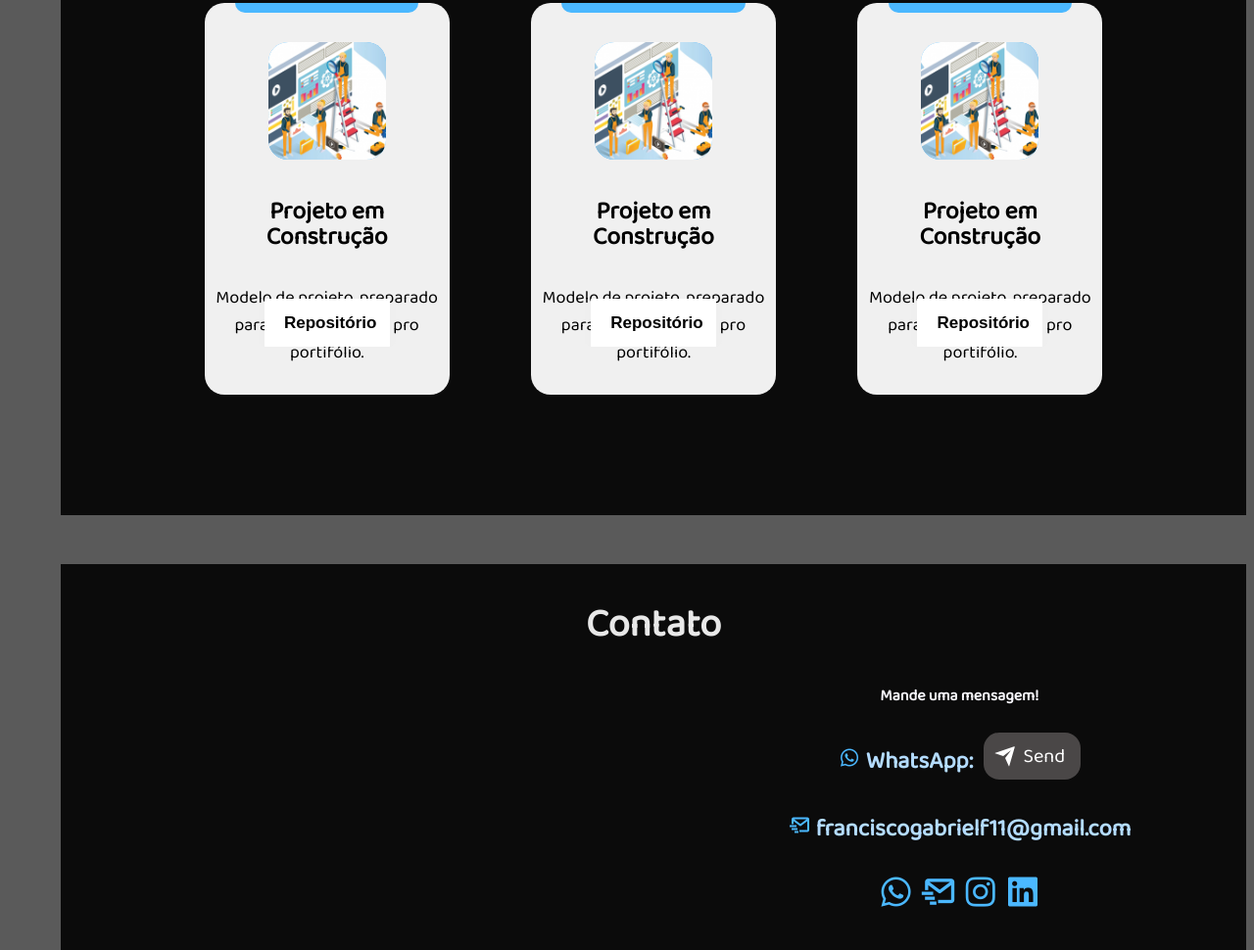
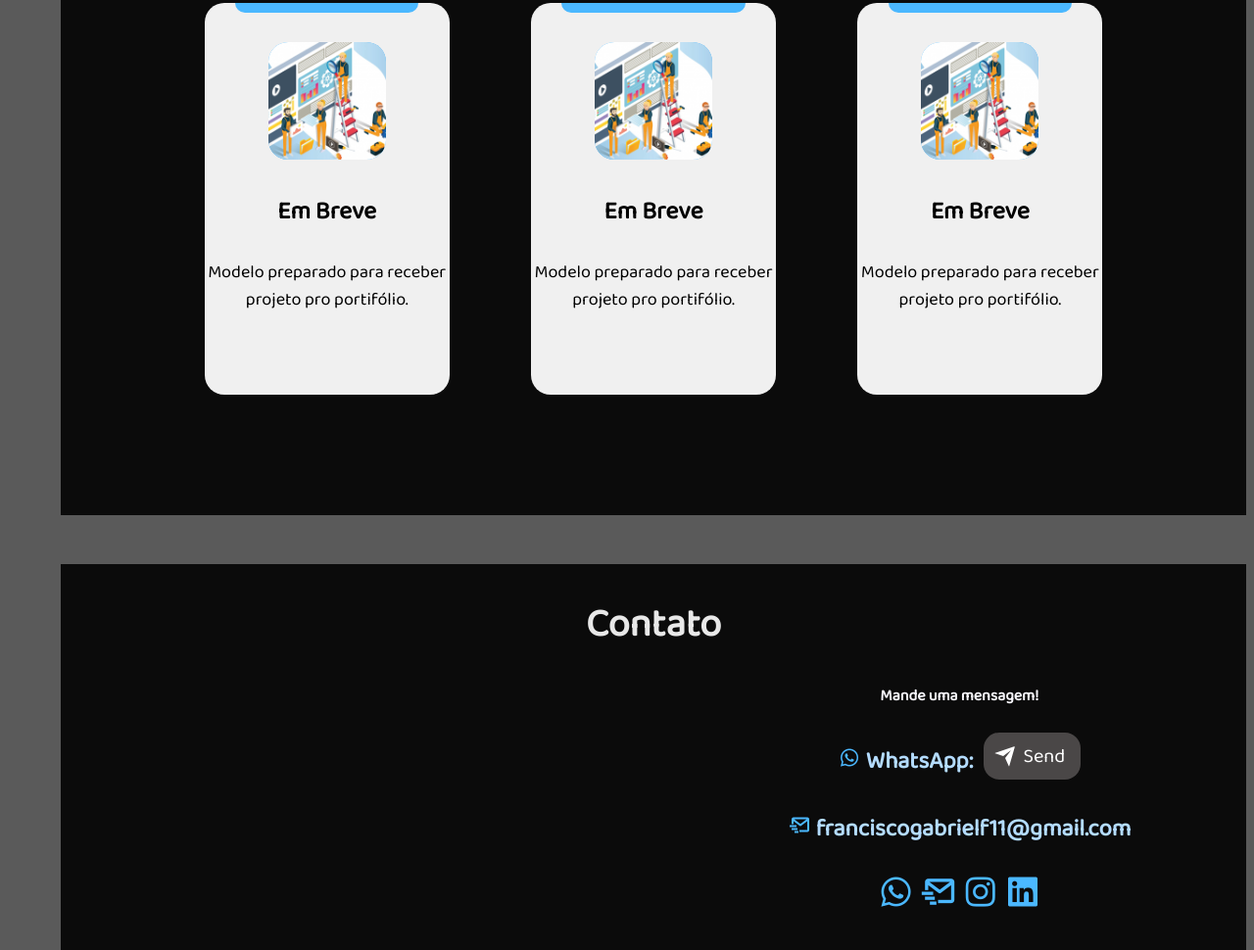
Before and after one commit to Franciscof11/PortifolioUp, a plain HTML site: page index.html in a window 1280 px wide. Shown: the part 2132-3102 px from the top of the page at 98% size. Drawn offline with nearby package versions, Linux system fonts and the light colour scheme.

Commit message:
finalizando

```diff
--- a/assets/css/styles.css
+++ b/assets/css/styles.css
@@ -936,6 +936,10 @@ html {
   opacity: 0;
 }
 
+.card:hover .cardBotao {
+  display: block;
+}
+
 
 
 
@@ -1236,9 +1240,9 @@ html {
   border-radius: 0.5em;
   overflow: hidden;
   cursor: pointer;
-  margin-top: -70px;
+  margin-top: -40px;
   margin-left: 55px;
-
+  display: none;
 }
 
 .cardBotao div {
--- a/index.html
+++ b/index.html
@@ -157,9 +157,9 @@
                 <div class="card">
                     <div class="blob"></div>
                     <img class="img" src="build.jpeg">
-                    <h2>Projeto em Construção<br></h2>
+                    <h2>Em Breve<br></h2>
                     <p>
-                        Modelo de projeto, preparado para receber projeto pro portifólio.
+                        Modelo preparado para receber projeto pro portifólio.
                     </p>
                     <a class="azim" href="https://github.com/Franciscof11">
                         <button class="cardBotao">
@@ -181,9 +181,9 @@
                 <div class="card">
                     <div class="blob"></div>
                     <img class="img" src="build.jpeg">
-                    <h2>Projeto em Construção<br></h2>
+                    <h2>Em Breve<br></h2>
                     <p>
-                        Modelo de projeto, preparado para receber projeto pro portifólio.
+                        Modelo preparado para receber projeto pro portifólio.
                     </p>
                     <a class="azim" href="https://github.com/Franciscof11">
                         <button class="cardBotao">
@@ -205,9 +205,9 @@
                 <div class="card">
                     <div class="blob"></div>
                     <img class="img" src="build.jpeg">
-                    <h2>Projeto em Construção<br></h2>
+                    <h2>Em Breve<br></h2>
                     <p>
-                        Modelo de projeto, preparado para receber projeto pro portifólio.
+                        Modelo preparado para receber projeto pro portifólio.
                     </p>
                     <a class="azim" href="https://github.com/Franciscof11">
                         <button class="cardBotao">
```
